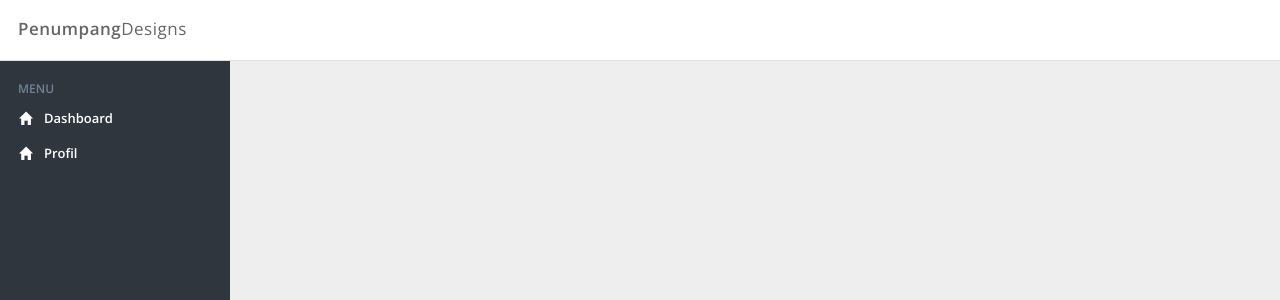
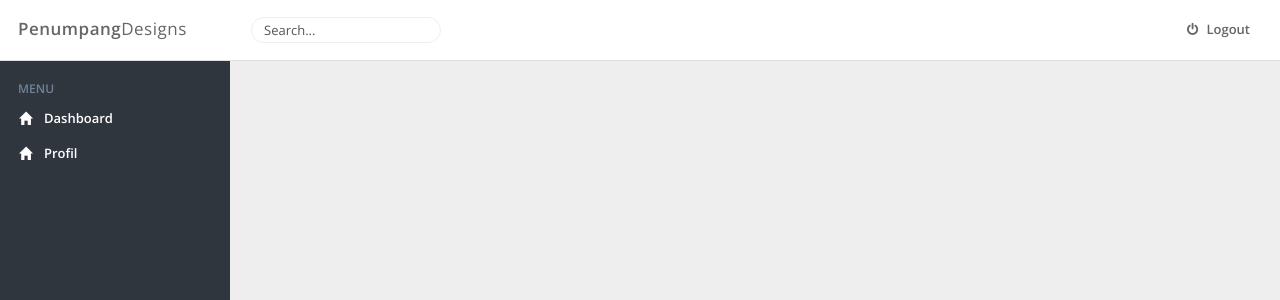
Before and after one commit to rendi10/tiket_kereta, a PHP site: page /view/penumpang/index.php in a window 1280 px wide. Shown: the top 300 px of the page. Run offline with PHP 8.4, Linux system fonts and the light colour scheme; style sheets or scripts are compiled from the project's sources; some libraries are stand-ins or nearby versions.

Commit message:
logout-penumpang

```diff
--- a/view/index.php
+++ b/view/index.php
@@ -105,7 +105,7 @@ if (isset($_POST['submit'])) {
                     <!-- Registration Links -->
                     <div class="login-links">
                         <p>Belum punya akun?
-                            <a href="" title="Sign In">Daftar disini!</a>
+                            <a href="daftar/index.php" title="Sign In">Daftar disini!</a>
                         </p>
                     </div>
                     <!-- Registration Links(alt) -->
--- a/view/penumpang/index.php
+++ b/view/penumpang/index.php
@@ -33,12 +33,28 @@
 <body class="dashboard-page sb-l-o sb-r-c">
     <div id="main">
     <header class="navbar navbar-fixed-top">
-            <div class="navbar-branding dark">
+      <div class="navbar-branding">
         <a class="navbar-brand" href="dashboard.html">
           <b>Penumpang</b>Designs
         </a>
         <span id="toggle_sidemenu_l" class="ad ad-lines"></span>
       </div>
+
+      <form class="navbar-form navbar-left navbar-search" role="search">
+        <div class="form-group">
+          <input type="text" class="form-control" placeholder="Search..." value="Search...">
+        </div>
+      </form>
+      <ul class="nav navbar-nav navbar-right">
+
+            <li class="dropdown-footer">
+              <a href="logout.php" class="">
+              <span class="fa fa-power-off pr5"></span> Logout </a>
+            </li>
+          </ul>
+        </li>
+      </ul>
+
     </header>
         <!-- Start: Sidebar Left -->
         <aside id="sidebar_left" class="nano nano-primary affix">
--- a/view/penumpang/template/sidebar.php
+++ b/view/penumpang/template/sidebar.php
@@ -16,7 +16,7 @@
       <ul class="nav navbar-nav navbar-right">
 
             <li class="dropdown-footer">
-              <a href="#" class="">
+              <a href="../logout.php" class="">
               <span class="fa fa-power-off pr5"></span> Logout </a>
             </li>
           </ul>
```
Also changed, not shown: view/penumpang/logout.php (added, +8 -0 lines), view/daftar/index.php (added). Lines whose indentation alone changed are shown as unchanged.
